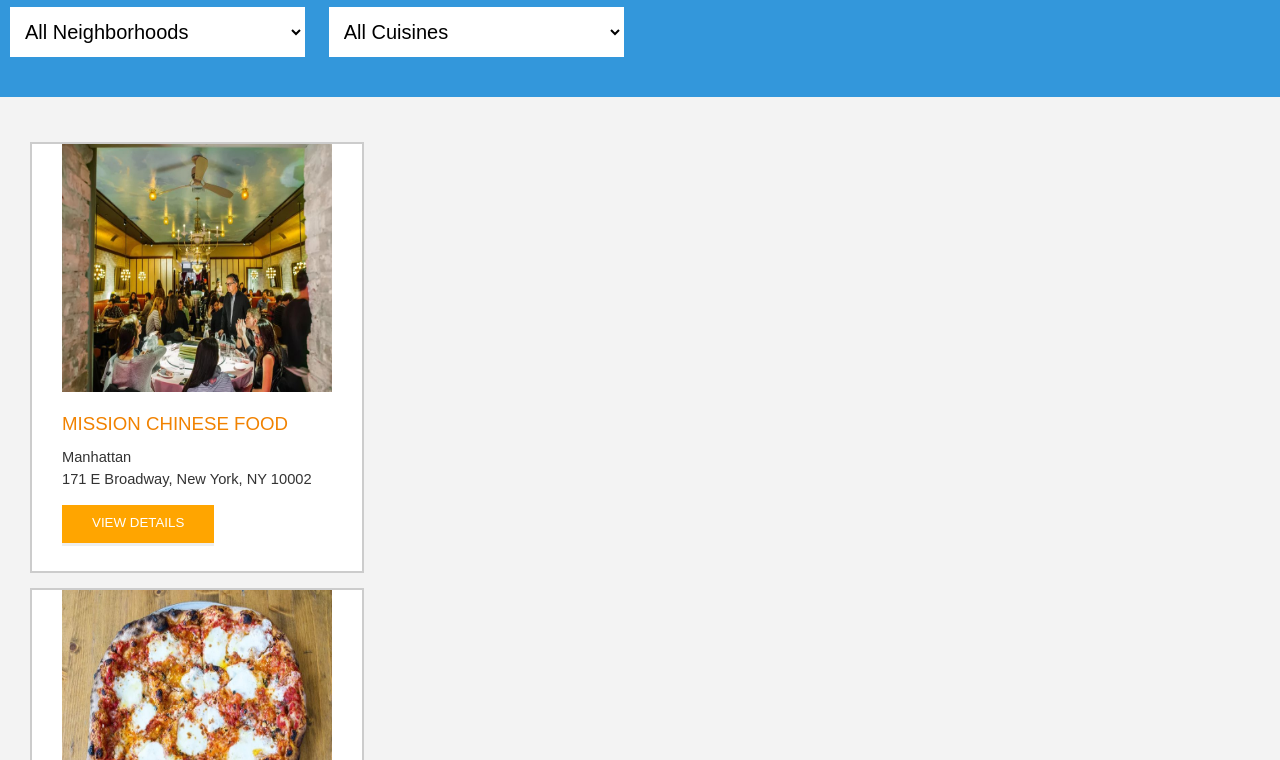
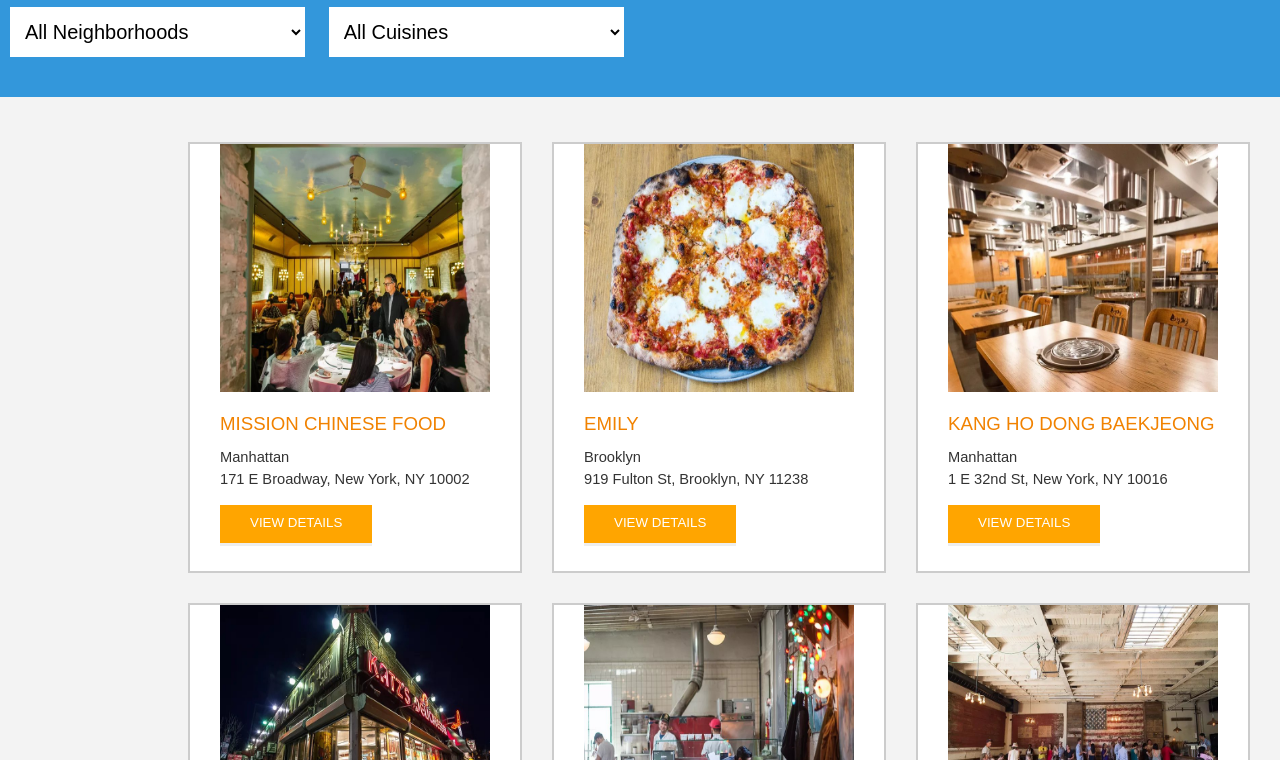
Before and after one commit to GabryelleSS/Udacity-Front-end, a plain HTML site: page class05/Restaurant/index.html in a window 1280 px wide. Shown: the part 760-1520 px from the top of the page. Drawn offline with nearby package versions, Linux system fonts and the light colour scheme.

```diff
--- a/class05/Restaurant/css/styles.css
+++ b/class05/Restaurant/css/styles.css
@@ -433,6 +433,14 @@
   }
 }
 
+@media(min-width: 700px) {
+  #restaurants-list {
+    display: flex;
+    justify-content: space-around;
+    flex-wrap: wrap;
+  }
+}
+
 @media(min-width: 1000px) {
   .filter-options {
     display: block;
@@ -446,6 +454,12 @@
 
   #restaurant-hours tr td {
     font-size: 14pt;
+  }
+
+  #restaurants-list {
+    display: flex;
+    justify-content: right;
+    flex-wrap: wrap;
   }
 }
 
```
